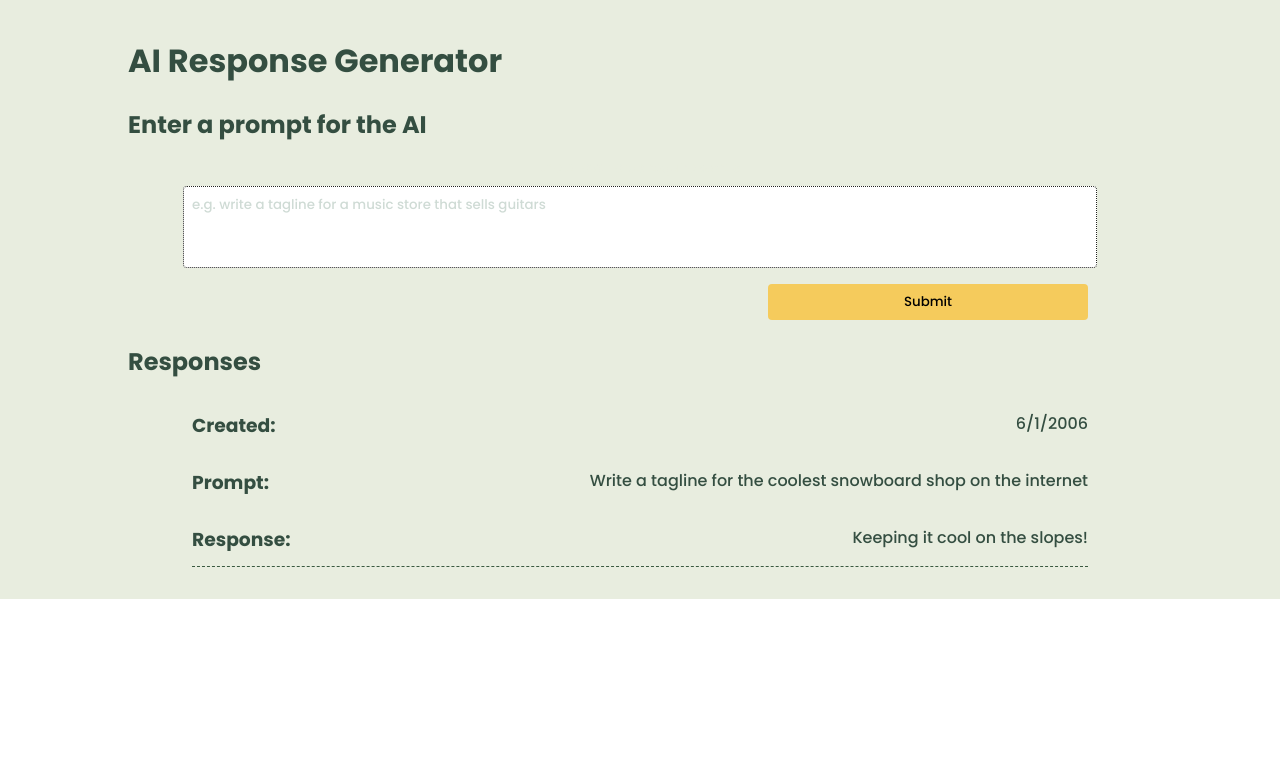
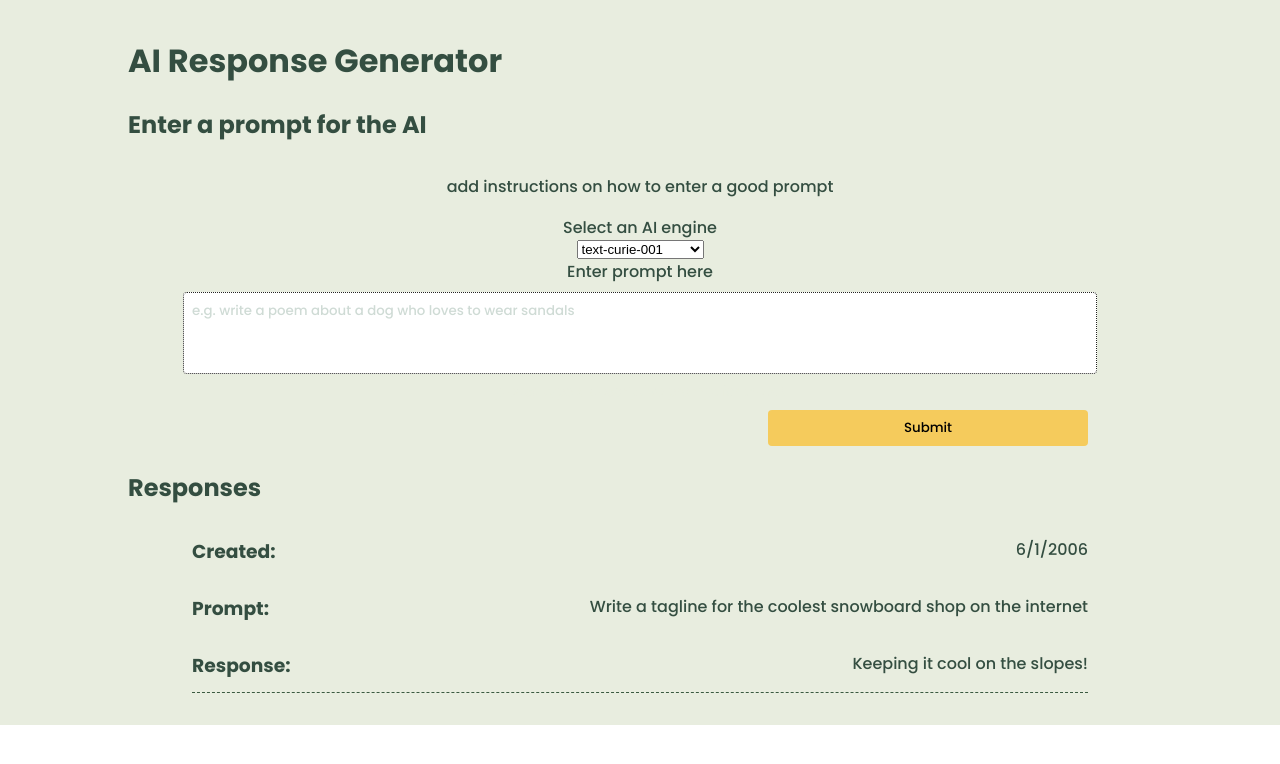
Before and after one commit to stuartkaija/band-name-generator, a React (Create React App) app: page / in a window 1280 px wide. Shown: the top 764 px of the page. Built offline with nearby package versions, Linux system fonts and the light colour scheme.

Commit message:
added ai engine selection

```diff
--- a/src/App.jsx
+++ b/src/App.jsx
@@ -7,7 +7,7 @@ import './App.scss';
 function App() {
 
 	const [prompt, setPrompt] = useState('');
-
+	const [engine, setEngine] = useState('text-curie-001');
     const [completions, setCompletions] = useState([
 		{
 			time: "6/1/2006",
@@ -15,30 +15,32 @@ function App() {
 			completion: "Keeping it cool on the slopes!"
 		}
 	]);
-
 	const [error, setError] = useState(false);
 
 	const handleSubmit = (event) => {
         event.preventDefault();
 		setError(false);
-		if (!event.target.prompt.value) {
+		const userInput = event.target.prompt.value;
+		const engine = event.target.engine.value;
+
+		if (!userInput) {
 			setError(true);
 			return;
 		}
-        const userInput = event.target.prompt.value;
+
         setPrompt(userInput);
-		event.target.reset();
+		setEngine(engine);
     }
 
     useEffect(() => {
-		console.log(`useEffect running (prompt dependency, prompt state: ${prompt})`);
 
 		if (!prompt) return;
 
-        const url = "https://api.openai.com/v1/engines/text-curie-001/completions"
+		const url = `https://api.openai.com/v1/engines/${engine}/completions`
+		console.log(url);
         const data = {
             prompt: prompt,
-            max_tokens: 30,
+            max_tokens: 60,
             temperature: 1
         }
         const config = {
@@ -65,6 +67,8 @@ function App() {
 
 		getCompletion();
 
+		setPrompt('');
+
 		console.log("useEffect running");
 
     }, [prompt])
--- a/src/components/Form/Form.jsx
+++ b/src/components/Form/Form.jsx
@@ -7,14 +7,22 @@ export default function Form({handleSubmit, error}) {
         <section>
             <h2 className='form__title'>Enter a prompt for the AI</h2>
             <form className='form' name='promptForm' id='promptForm' onSubmit={handleSubmit}>
-                <label htmlFor="prompt" hidden>Enter prompt here</label>
-                <p className={error ? 'form__error' : 'form__error--hidden'}>the AI overlords require words</p>
+                <p>add instructions on how to enter a good prompt</p>
+                <label htmlFor="engine">Select an AI engine</label>
+                <select name="engine" id="engine" defaultValue="text-curie-001">
+                    <option value="text-davinci-002">text-davinci-002</option>
+                    <option value="text-curie-001">text-curie-001</option>
+                    <option value="text-babbage-001">text-babbage-001</option>
+                    <option value="text-ada-001">text-ada-001</option>
+                </select>
+                <label htmlFor="prompt">Enter prompt here</label>
                 <textarea
                     className={error ? 'form__textarea form__textarea--error' : 'form__textarea'}
                     name="prompt"
                     id="prompt"
-                    placeholder='e.g. write a tagline for a music store that sells guitars'
+                    placeholder='e.g. write a poem about a dog who loves to wear sandals'
                 ></textarea>
+                <p className={error ? 'form__error' : 'form__error--hidden'}>please type a descriptive prompt for the AI!</p>
                 <button className='form__button--submit' type='submit' form='promptForm'>Submit</button>
             </form>
         </section>
```
